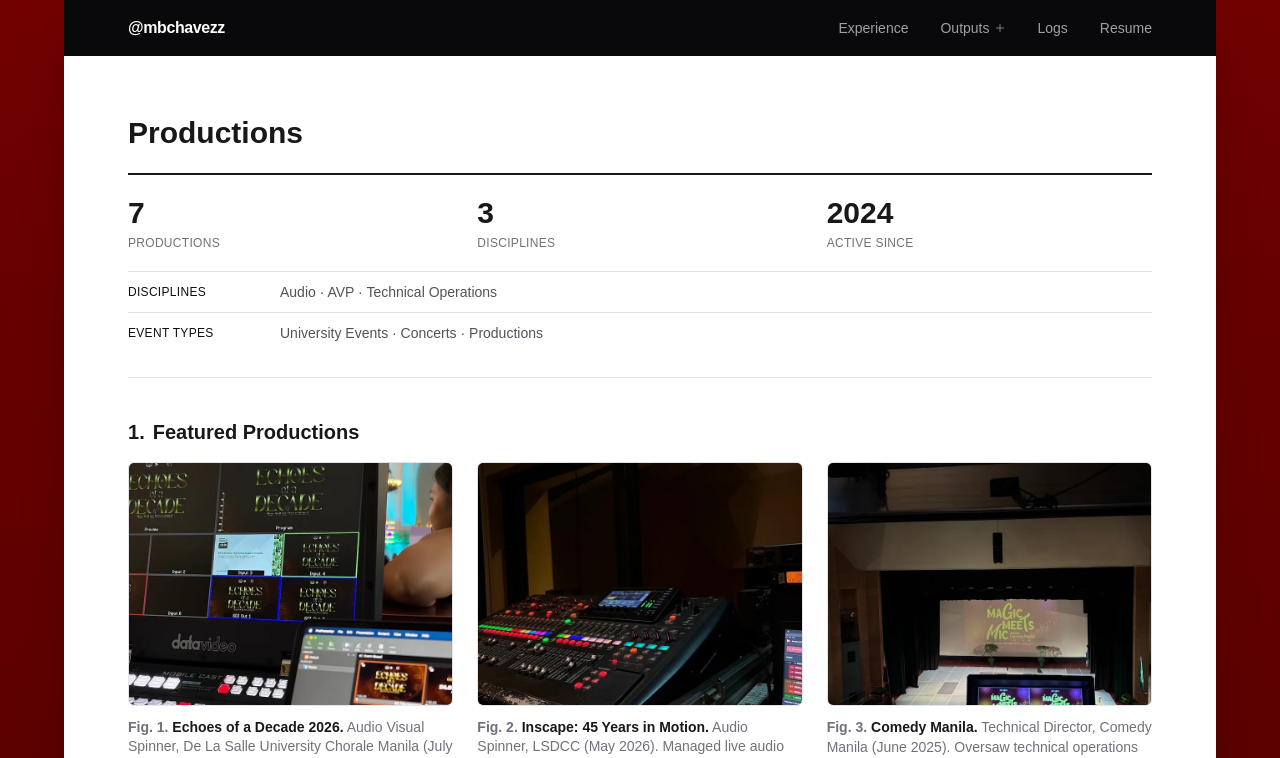
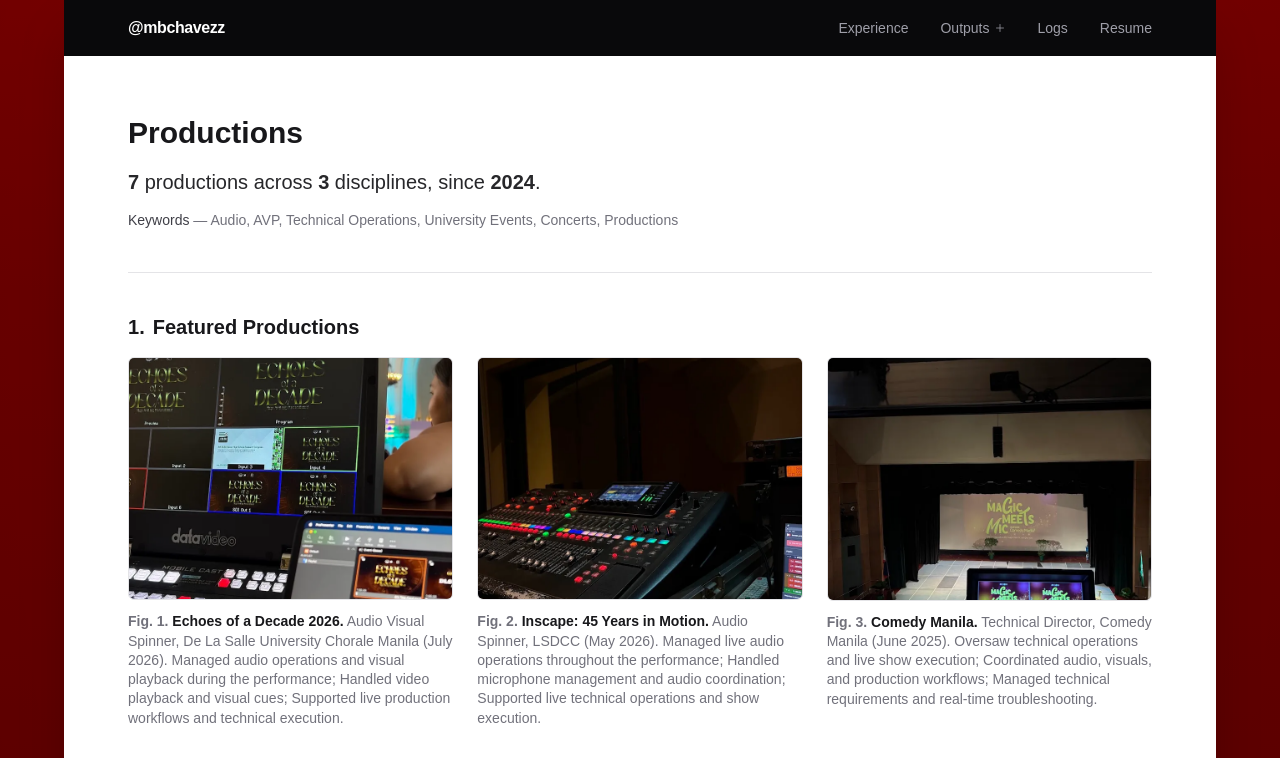
Before and after one commit to mbchavez27/mbchavezzportfolio, a React (Vite) app: page /productions in a window 1280 px wide. Shown: the top 758 px of the page. Built offline with nearby package versions, Linux system fonts and the light colour scheme.

Commit message:
style(pages): set the at-a-glance summary as an abstract sentence
One sentence with the counts in the accent colour, then a Keywords
line, in place of the big-number row and labelled tag lines.

```diff
--- a/src/components/organisms/AtAGlance.tsx
+++ b/src/components/organisms/AtAGlance.tsx
@@ -1,40 +1,37 @@
+import type { ReactNode } from "react";
 import { motion } from "motion/react";
 import { revealOnScroll } from "@/lib/motion";
-
-export type Stat = { readonly value: string | number; readonly label: string };
-export type TagGroup = { readonly label: string; readonly tags: readonly string[] };
 
 type Props = {
   /** Names the block for screen readers; it is not shown. */
   title: string;
-  stats: readonly Stat[];
-  tagGroups: readonly TagGroup[];
+  /** One sentence, like the opening line of an abstract, with its numbers set in <Num> or <Count>. */
+  children: ReactNode;
+  keywords: readonly string[];
 };
 
-/** The summary at the top of a page: a row of headline numbers, then one line per group of tags. */
-export default function AtAGlance({ title, stats, tagGroups }: Props) {
+/** A number set in the abstract sentence's accent. */
+export function Num({ children }: { children: ReactNode }) {
+  return <strong className="font-semibold text-primary tabular-nums">{children}</strong>;
+}
+
+/** A number with the word it counts: "6 projects", "1 project". */
+export function Count({ value, one, many }: { value: number | string; one: string; many: string }) {
   return (
-    <motion.section {...revealOnScroll()} aria-label={title} className="page-container mt-5 mb-6">
-      <dl className="grid grid-cols-3 gap-4 sm:gap-6 border-t-2 border-zinc-900 py-5">
-        {stats.map((stat) => (
-          <div key={stat.label} className="flex flex-col-reverse justify-end gap-1">
-            <dt className="font-body text-xs uppercase tracking-wide text-zinc-500">{stat.label}</dt>
-            <dd className="font-display text-2xl sm:text-3xl font-semibold tabular-nums text-zinc-900">{stat.value}</dd>
-          </div>
-        ))}
-      </dl>
+    <>
+      <Num>{value}</Num> {value === 1 ? one : many}
+    </>
+  );
+}
 
-      <dl>
-        {tagGroups.map((group) => (
-          <div
-            key={group.label}
-            className="grid grid-cols-1 sm:grid-cols-[8rem_1fr] gap-x-6 gap-y-0.5 border-t border-zinc-200 py-2.5"
-          >
-            <dt className="font-body text-xs uppercase tracking-wide text-primary sm:pt-0.5">{group.label}</dt>
-            <dd className="font-body font-light text-sm text-zinc-600">{group.tags.join(" · ")}</dd>
-          </div>
-        ))}
-      </dl>
+/** The summary at the top of a page, set like a paper's abstract: one sentence, then its keywords. */
+export default function AtAGlance({ title, children, keywords }: Props) {
+  return (
+    <motion.section {...revealOnScroll()} aria-label={title} className="page-container mt-4 mb-10">
+      <p className="font-display text-lg md:text-xl text-zinc-800 leading-snug max-w-2xl">{children}</p>
+      <p className="font-body font-light text-sm text-zinc-500 leading-relaxed mt-3 max-w-2xl">
+        <span className="font-medium text-zinc-700">Keywords</span> — {[...new Set(keywords)].join(", ")}
+      </p>
     </motion.section>
   );
 }
--- a/src/features/papers/containers/ResearchAtAGlanceContainer.tsx
+++ b/src/features/papers/containers/ResearchAtAGlanceContainer.tsx
@@ -1,4 +1,4 @@
-import AtAGlance from "@/components/organisms/AtAGlance";
+import AtAGlance, { Count } from "@/components/organisms/AtAGlance";
 import { papers, researchAreas, textSamplesAnalyzed } from "../data/papers.data";
 import { summarizePapers } from "../domain/papers.domain";
 
@@ -6,14 +6,10 @@ export default function ResearchAtAGlanceContainer() {
   const { accepted, oralPresentations } = summarizePapers(papers);
 
   return (
-    <AtAGlance
-      title="Research at a glance"
-      stats={[
-        { value: accepted, label: "Accepted papers" },
-        { value: oralPresentations, label: "Oral presentations" },
-        { value: textSamplesAnalyzed, label: "Text samples analysed" },
-      ]}
-      tagGroups={[{ label: "Research areas", tags: researchAreas }]}
-    />
+    <AtAGlance title="Research at a glance" keywords={researchAreas}>
+      <Count value={accepted} one="accepted paper" many="accepted papers" />,{" "}
+      <Count value={oralPresentations} one="oral presentation" many="oral presentations" />, and{" "}
+      <Count value={textSamplesAnalyzed} one="text sample" many="text samples" /> analysed.
+    </AtAGlance>
   );
 }
--- a/src/features/productions/containers/ProductionsAtAGlanceContainer.tsx
+++ b/src/features/productions/containers/ProductionsAtAGlanceContainer.tsx
@@ -1,20 +1,13 @@
-import AtAGlance from "@/components/organisms/AtAGlance";
+import AtAGlance, { Count, Num } from "@/components/organisms/AtAGlance";
 import { productionDisciplines, productionEventTypes, productions } from "../data/productions.data";
 import { firstYear } from "../domain/productions.domain";
 
 export default function ProductionsAtAGlanceContainer() {
   return (
-    <AtAGlance
-      title="Productions at a glance"
-      stats={[
-        { value: productions.length, label: "Productions" },
-        { value: productionDisciplines.length, label: "Disciplines" },
-        { value: firstYear(productions), label: "Active since" },
-      ]}
-      tagGroups={[
-        { label: "Disciplines", tags: productionDisciplines },
-        { label: "Event types", tags: productionEventTypes },
-      ]}
-    />
+    <AtAGlance title="Productions at a glance" keywords={[...productionDisciplines, ...productionEventTypes]}>
+      <Count value={productions.length} one="production" many="productions" /> across{" "}
+      <Count value={productionDisciplines.length} one="discipline" many="disciplines" />, since{" "}
+      <Num>{firstYear(productions)}</Num>.
+    </AtAGlance>
   );
 }
--- a/src/features/projects/containers/ProjectsAtAGlanceContainer.tsx
+++ b/src/features/projects/containers/ProjectsAtAGlanceContainer.tsx
@@ -1,20 +1,13 @@
-import AtAGlance from "@/components/organisms/AtAGlance";
+import AtAGlance, { Count } from "@/components/organisms/AtAGlance";
 import { projectDomains, projectFocus, projects } from "../data/projects.data";
 import { countUniqueTags } from "../domain/projects.domain";
 
 export default function ProjectsAtAGlanceContainer() {
   return (
-    <AtAGlance
-      title="Projects at a glance"
-      stats={[
-        { value: projects.length, label: "Projects" },
-        { value: projectDomains.length, label: "Domains" },
-        { value: countUniqueTags(projects), label: "Tools & practices" },
-      ]}
-      tagGroups={[
-        { label: "Focus", tags: projectFocus },
-        { label: "Domains", tags: projectDomains },
-      ]}
-    />
+    <AtAGlance title="Projects at a glance" keywords={[...projectFocus, ...projectDomains]}>
+      <Count value={projects.length} one="project" many="projects" /> across{" "}
+      <Count value={projectDomains.length} one="domain" many="domains" />, built with{" "}
+      <Count value={countUniqueTags(projects)} one="tool or practice" many="tools and practices" />.
+    </AtAGlance>
   );
 }
```
